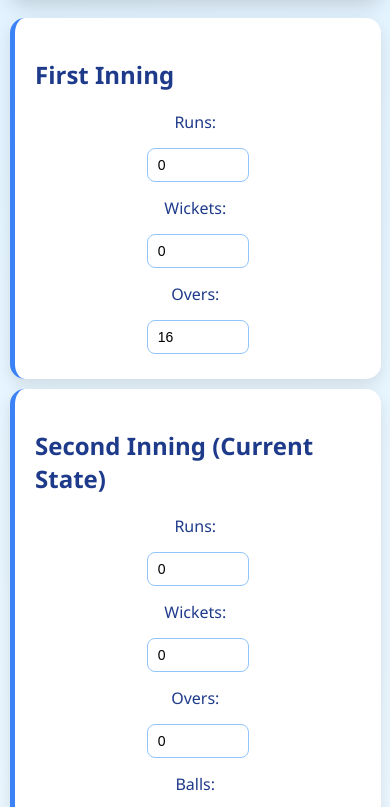
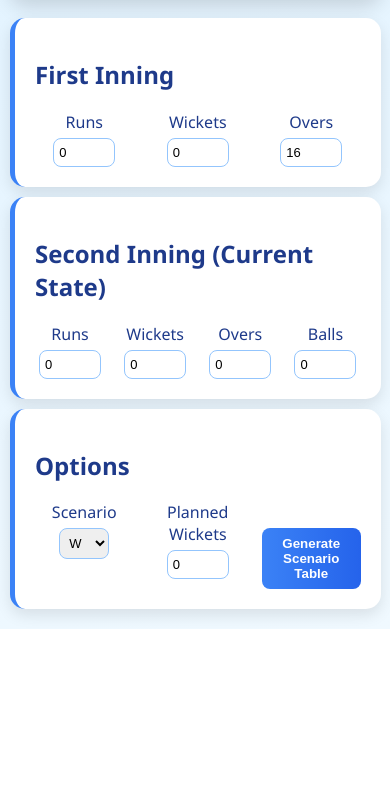
Before and after one commit to alamshadab92/CricketPoints, a plain HTML site: page index.html in a window 390 px wide. Shown: the part 219-1026 px from the top of the page. After the commit the page ends 848 px from the top, so only its background shows below. Drawn offline with Linux system fonts and the light colour scheme.

Commit message:
Add files via upload
Changes layout to be more mobile friendly

```diff
--- a/index.html
+++ b/index.html
@@ -3,63 +3,81 @@
 <head>
 <meta charset="UTF-8">
 <meta name="viewport" content="width=device-width, initial-scale=1.0">
-<title>Cricket Points Scenario</title>
+<title>ChasePoints</title>
 <link rel="stylesheet" href="style.css">
 </head>
 <body>
 <div class="container">
   <header>
-    <h1>Cricket Points Scenario Calculator</h1>
+    <h1>ChasePoints - Cricket Scenario Calculator</h1>
   </header>
 
+  <!-- First Inning -->
   <div class="section">
     <h2>First Inning</h2>
     <div class="inning-row">
-      <label>Runs:</label>
+      <div>
+        <label>Runs</label>
         <input type="number" id="firstRuns" value="0">
-
-      <label>Wickets:</label>
+      </div>
+      <div>
+        <label>Wickets</label>
         <input type="number" id="firstWickets" value="0">
-
-      <label>Overs:</label>
+      </div>
+      <div>
+        <label>Overs</label>
         <input type="number" id="firstOvers" value="16">
       </div>
     </div>
+  </div>
 
+  <!-- Second Inning -->
   <div class="section">
     <h2>Second Inning (Current State)</h2>
     <div class="inning-row">
-      <label>Runs:</label>
+      <div>
+        <label>Runs</label>
         <input type="number" id="secondRuns" value="0">
-
-      <label>Wickets:</label>
+      </div>
+      <div>
+        <label>Wickets</label>
         <input type="number" id="secondWickets" value="0">
-
-      <label>Overs:</label>
+      </div>
+      <div>
+        <label>Overs</label>
         <input type="number" id="secondOvers" value="0">
-
-      <label>Balls:</label>
+      </div>
+      <div>
+        <label>Balls</label>
         <input type="number" id="secondBalls" value="0" min="0" max="5">
       </div>
     </div>
+  </div>
 
+  <!-- Options -->
   <div class="section">
     <h2>Options</h2>
     <div class="inning-row">
-      <label>Scenario:</label>
+      <div>
+        <label>Scenario</label>
         <select id="scenario">
           <option value="winning">W</option>
           <option value="losing">L</option>
           <option value="both">Both</option>
         </select>
-
-      <label>Planned Wickets to Lose:</label>
+      </div>
+      <div>
+        <label>Planned Wickets</label>
         <input type="number" id="plannedWickets" value="0" min="0" max="10">
-
+      </div>
+      <div>
+        <label>&nbsp;</label>
         <button onclick="generateScenario()">Generate Scenario Table</button>
       </div>
     </div>
+  </div>
 
+  <!-- Scenario Tables -->
   <div id="tables"></div>
 </div>
 
--- a/style.css
+++ b/style.css
@@ -41,29 +41,30 @@ div.section {
     border-left: 5px solid #3b82f6;
 }
 
-/* Flex row for inputs */
+/* Grid Layout for Inputs */
 .inning-row {
-    display: flex;
-    flex-wrap: wrap;
-    align-items: center;
-    gap: 15px; /* space between inputs */
+    display: grid;
+    grid-template-columns: repeat(auto-fit, minmax(60px, 1fr));
+    gap: 15px;
+    text-align: center;
 }
 
 .inning-row label {
-    margin-right: 5px;
+    display: block;
     font-weight: 500;
+    margin-bottom: 5px;
 }
 
-/* Input & Select */
-input, select {
-    margin: 5px 0;
-    padding: 8px 10px;
+.inning-row input,
+.inning-row select {
+    width: 60px; /* compact input width */
+    padding: 6px 5px;
     border-radius: 8px;
     border: 1px solid #93c5fd;
     font-size: 14px;
-    width: 80px;
 }
 
+/* Button */
 button {
     background: linear-gradient(90deg, #3b82f6, #2563eb);
     color: white;
@@ -115,7 +116,7 @@ p.info {
     margin: 5px 0;
 }
 
-/* Responsive Cards */
+/* Responsive adjustments */
 @media (max-width: 768px) {
     .container {
         width: 95%;
@@ -124,8 +125,15 @@ p.info {
     div.section {
         margin: 10px 0;
     }
+    /* horizontal scroll if grid is too wide */
     .inning-row {
-        flex-direction: column;
-        gap: 10px;
+        overflow-x: auto;
     }
 }
+
+@media (max-width: 480px) {
+    .inning-row input, .inning-row select {
+        width: 50px;
+        font-size: 13px;
+    }
+}
```
Lines whose indentation alone changed are shown as unchanged.
